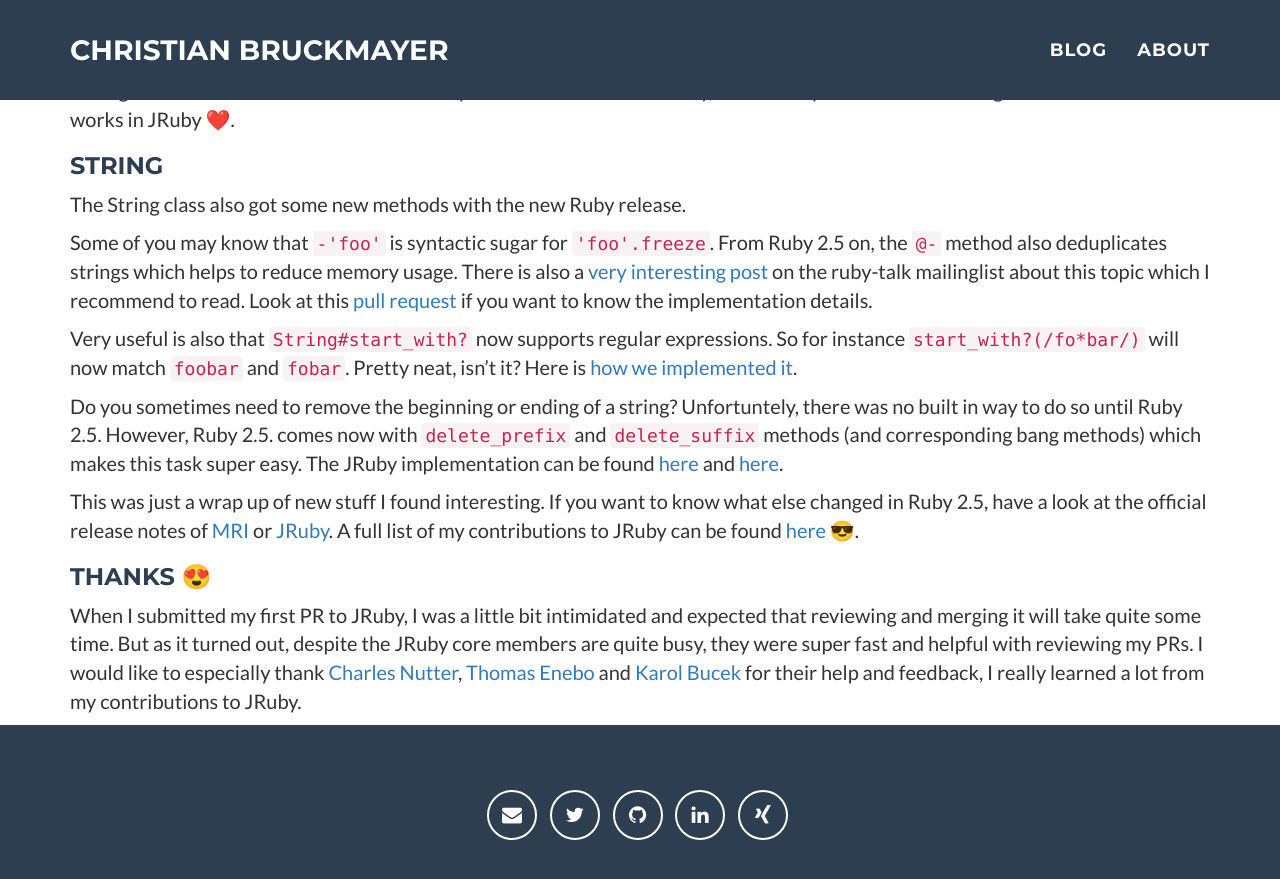
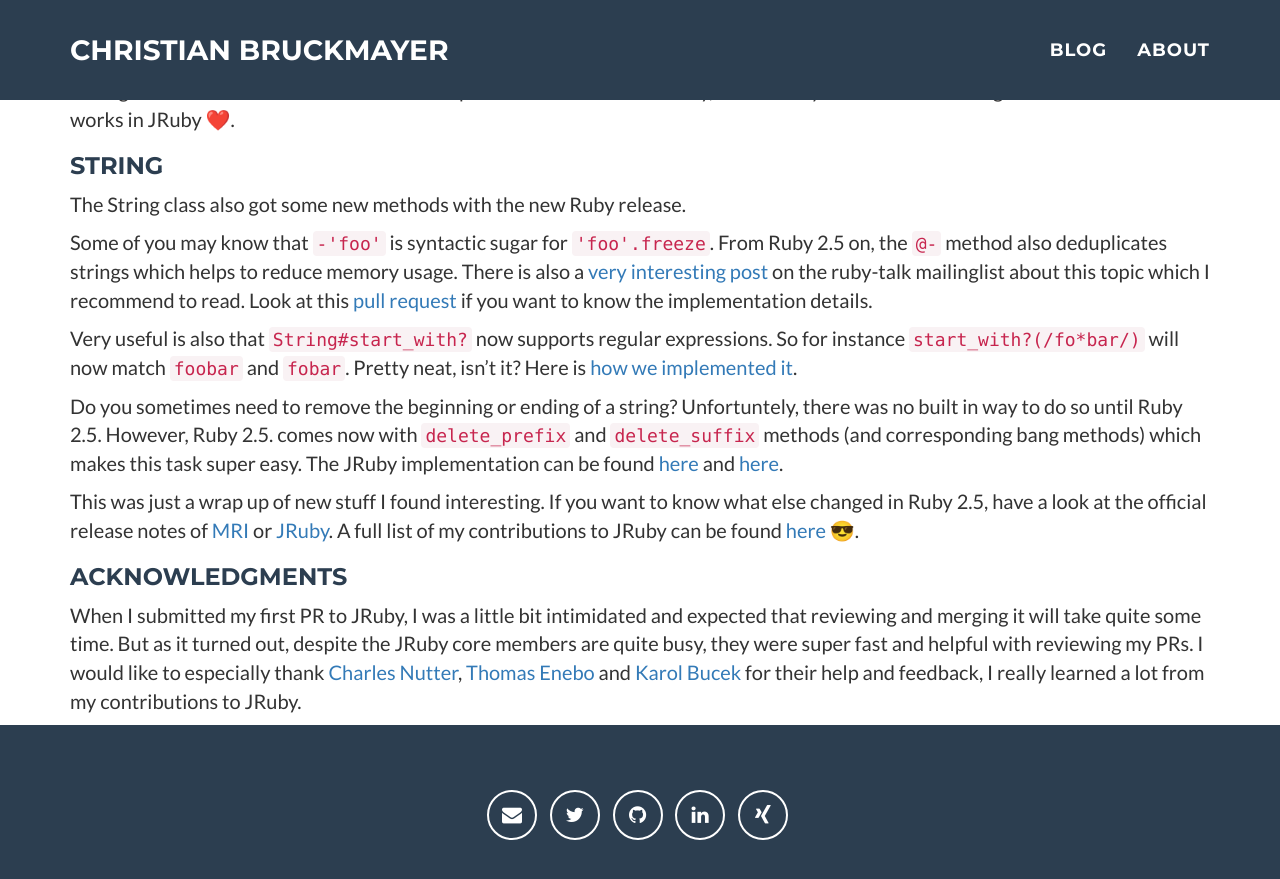
Before and after one commit to ChrisBr/bruckmayer.net, a Jekyll site: the page built from _posts/2018-05-31-jruby.markdown, in a window 1280 px wide and 900 px high, scrolled down 2426 px. Shown: the top 879 px of the window. Built offline with Jekyll 4.4.1, drawn with Linux system fonts in a browser that asks for light colours; emoji names are drawn with the system emoji font; comment, search, counter and statistics services are not loaded.

Commit message:
Remove emoji from h2
because it looked awkward.

```diff
--- a/_posts/2018-05-31-jruby.markdown
+++ b/_posts/2018-05-31-jruby.markdown
@@ -104,7 +104,7 @@ This was just a wrap up of new stuff I found interesting.
 If you want to know what else changed in Ruby 2.5, have a look at the official release notes of [MRI](https://www.ruby-lang.org/en/news/2017/12/25/ruby-2-5-0-released/) or [JRuby](http://jruby.org/2018/05/24/jruby-9-2-0-0).
 A full list of my contributions to JRuby can be found [here](https://github.com/jruby/jruby/pulls?q=is%3Apr+is%3Aclosed+author%3AChrisBr) :sunglasses:.
 
-### Thanks :heart_eyes:
+### Acknowledgments
 When I submitted my first PR to JRuby, I was a little bit intimidated and expected that reviewing and merging it will take quite some time.
 But as it turned out, despite the JRuby core members are quite busy, they were super fast and helpful with reviewing my PRs.
 I would like to especially thank [Charles Nutter](https://github.com/headius), [Thomas Enebo](https://github.com/enebo) and [Karol Bucek](https://github.com/kares) for their help and feedback, I really learned a lot from my contributions to JRuby.
```
